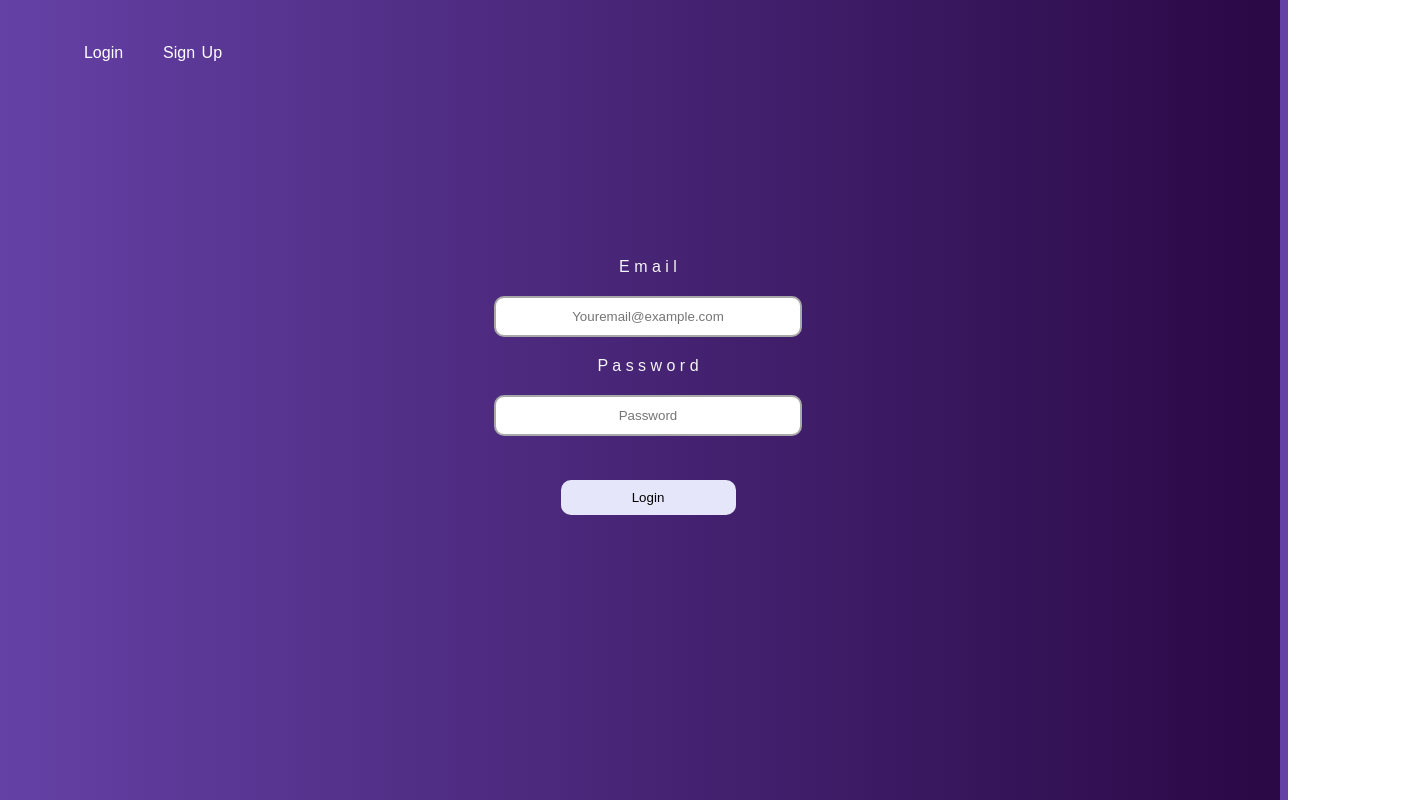
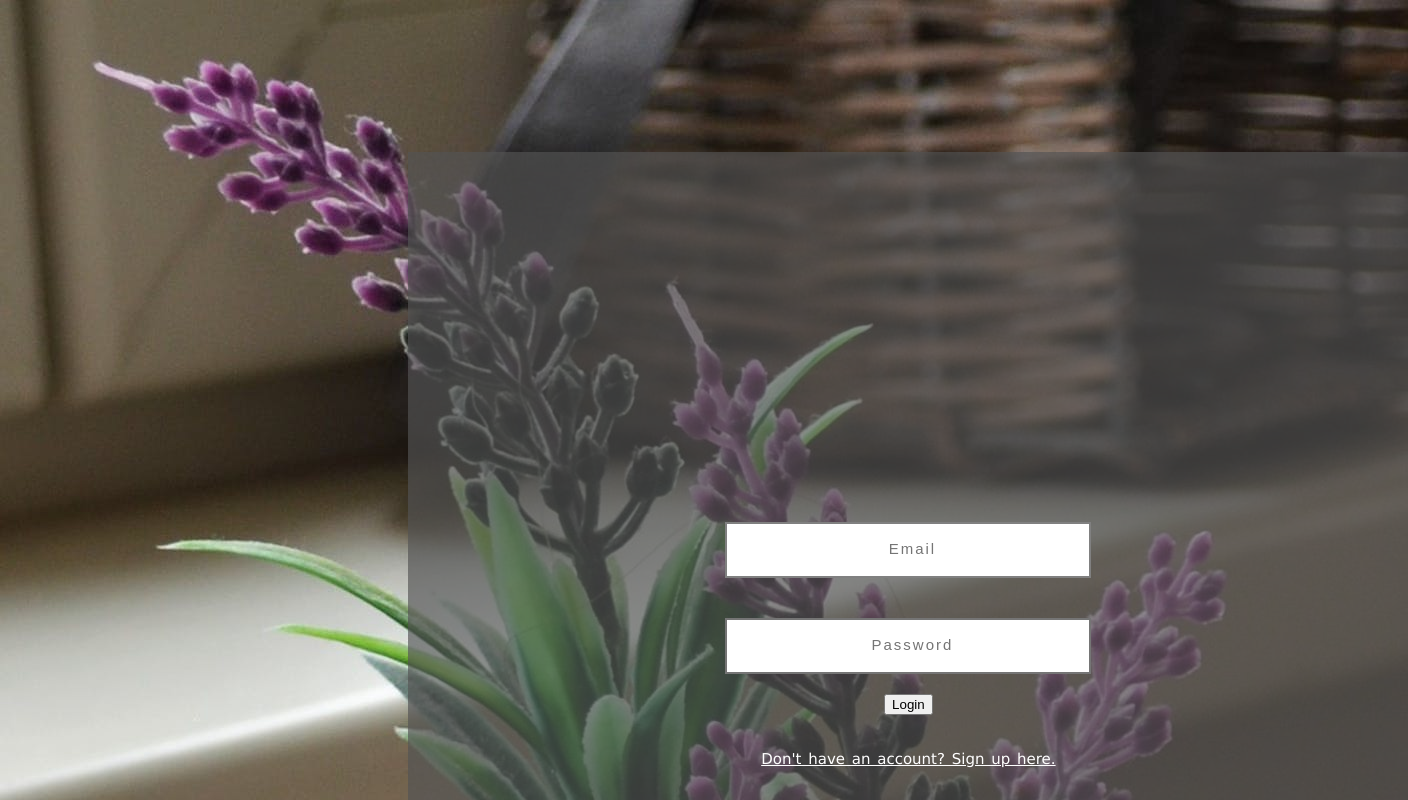
Before and after one commit to Matt525/login_signUp, a website: page index.html in a window 1280 px wide. Both pictures are taken after a click on the item "Login". Shown: the top 800 px of the page, 1408 px wide, since content can reach past the window. Drawn offline with Linux system fonts and the light colour scheme; files whose address does not match are found by name.

Commit message:
redesign initial commit

```diff
--- a/assets/app.css
+++ b/assets/app.css
@@ -1,16 +1,26 @@
 
 body{
-    height: 1000px;
-    width: 100%;
-    font-family: Arial, Helvetica, sans-serif;
-    background: linear-gradient(to right, #6441a5, #2a0845);
+
+
+
+    background: url('/assets/login_background.jpeg');
     color: whitesmoke;
+    font-size: 30px;
+    font-weight: lighter!important;
+    font-family: 'Lucida Sans', 'Lucida Sans Regular', 'Lucida Grande', 'Lucida Sans Unicode', Geneva, Verdana, sans-serif!important;
 
 }
 
+#body-bg{
+margin-left: 20%;
 
+}
 
-.loginButton {
+#sign-up{
+    font-size: 15px;
+}
+
+/* .loginButton {
     display: none;
     height: 35px;
     width: 175px;
@@ -28,34 +38,34 @@ body{
     border: none;
     border-radius: 10px;
     background: #E6E6FA;
+} */
+
+
+.displayNone {
+    visibility: hidden;
+    display: none!important;
 }
 
-.signUpInputs{
-    display: none;
+input {
+    padding-left: 10px;
 }
 
-.displayButton{
-    display: block;
-}
-
-
-
 #email_input{
-    height: 35px;
-    width: 300px;
+    height: 50px;
+    width: 350px;
     margin: 20px;
-    border: solid rgba(83, 83, 83, 0.5) 2px;
-    border-radius: 10px;
+    border: solid rgba(83, 83, 83, 0.733) 2px;
     outline: none;
 
 }
 
 #password_input{
-    height: 35px;
-    width: 300px;
+    height: 50px;
+    width: 350px;
     margin: 20px;
-    border: solid rgba(83, 83, 83, 0.5) 2px;
-    border-radius: 10px;
+    border: solid rgba(83, 83, 83, 0.801) 2px;
+
+    display: block;
 
 
 }
@@ -63,6 +73,10 @@ body{
 ::-webkit-input-placeholder {
     text-align: center;
     font-family: Arial, Helvetica, sans-serif;
+    font-size: 15px;
+    letter-spacing: 2px;
+
+
  }
 
 
@@ -77,25 +91,27 @@ body{
     align-items: center;
     flex-direction: column;
 
+
 }
 
 #sign_up_form{
     height: 600px;
     width: 100%;
     display: flex;
-    justify-content: center;
+
     align-items: center;
     flex-direction: column;
 
 }
 
 header{
-    display: flex;
-    justify-content: center;
-    align-items: center;
+    margin: 0!important;
+    display: flex!important;
+    justify-content: center!important;
+    align-items: center!important;
     word-spacing: 2px;
-    width: 250px;
     background-color: rgb();
+    padding: 0!important;
 
 }
 
@@ -103,8 +119,26 @@ header >  ul > li {
     float: left;
     text-decoration: none;
     overflow: hidden;
-    padding: 20px;
-    margin: 0;
     cursor: pointer;
     color: white;
+    justify-content: center;
+    text-decoration: underline;
 }
+
+header > ul {
+    padding: 5px!important;
+}
+
+.container{
+    height: 1000px;
+    width: 1000px;
+    display: flex!important;
+    justify-content: center;
+    align-items: center;
+    flex-direction: column;
+    margin: 15%;
+    background: rgba(83, 83, 83, 0.664);
+    padding: 0%;
+
+
+}
--- a/assets/app.js
+++ b/assets/app.js
@@ -1,17 +1,16 @@
 let loginButton = document.querySelector('.loginButton');
 let signUpButton = document.querySelector('.signUpButton');
-let login = document.getElementById('login');
+let login = document.querySelector("#login");
 let signUp = document.getElementById('sign-up');
 let signUpInputs = document.querySelector('.signUpInputs');
-
+let loginForm = document.getElementById('login_form');
 
 
 login.addEventListener('click', ()=>{
-    loginButton.classList.add('displayButton');
-    signUpButton.classList.remove('displayButton');
+    console.log("login button clicked.");
 });
+
 signUp.addEventListener('click', ()=>{
-    signUpButton.classList.add('displayButton');
-    loginButton.classList.remove('displayButton');
-    signUpInputs.classList.add('displayButton');
+    console.log("Sign up button clicked.");
+
 });
--- a/index.html
+++ b/index.html
@@ -4,26 +4,16 @@
     <meta charset="UTF-8">
     <meta name="viewport" content="width=device-width, initial-scale=1.0">
     <meta http-equiv="X-UA-Compatible" content="ie=edge">
-    <link rel="stylesheet" href="assets/app.css">
-    <link rel="stylesheet" href="app.scss">
+    <link rel="stylesheet" href="/assets/app.css">
+
+
     <title>Document</title>
 
 </head>
 <body id="body-bg">
 
 
-
-
-    <header>
-        <ul>
-            <li id="login">Login</li>
-            <li id="sign-up">Sign Up</li>
-        </ul>
-    </header>
-
-
-
-
+    <div class="container">
 
 
 
@@ -33,18 +23,24 @@
 
     <form id="login_form" action="/" method="POST">
 
-    E m a i l
+
+
             <div class="line1">
-                    <input id="email_input" type="email" inputmode="email" placeholder="Youremail@example.com" required>
+                    <input id="email_input" type="email" inputmode="email" placeholder="Email" required>
             </div>
-    P a s s w o r d
+
             <div class="line2">
                     <input id="password_input" type="password" placeholder="Password" required>
             </div>
 
                 <button type="button" class="loginButton">Login</button>
 
-                <button type="button" class="signUpButton">Sign Up</button>
+                <header>
+                    <ul>
+                        <li id="sign-up">Don't have an account? Sign up here.</li>
+                    </ul>
+                </header>
+
     </form>
 
 
@@ -56,37 +52,50 @@
 
 
                 <form id="sign_up_form" action="/" method="POST">
+                    <header>
+                        <ul>
+                            <li id="login">Login</li>
+                        </ul>
+                    </header>
 
-                    <div class="signUpInputs">
-                F I R S T   N A M E
-                        <input id="first_name" type="text" placeholder="First Name" required>
-                </div>
 
-                <div class="signUpInputs">
-                L A S T  N A M E
-                    <input id="last_name" type="text" placeholder="Last Name" required>
-                </div>
-
-                <div class="signUpInputs">
-                    E M A I L
-                        <input id="email" type="email" placeholder="YourEmail@Example.com" required>
-                </div>
-
-                <div class="signUpInputs">
-                    P H O N E  N U M B E R
-                        <input id="phone_number" type="tel" placeholder="Phone Number" required>
-                </div>
-
+                    <div class="signUpInputs" style="display: flex; flex-direction: column;">
+                            <input id="email_input" type="name" inputmode="email" placeholder="First Name" required>
+                            <input id="email_input" type="name" name="last_input" inputmode="email" placeholder="Last Name" required>
+                            <input id="email_input" type="name" name="last_input" inputmode="email" placeholder="Email" required>
+                    </div>
+                    <button type="button" class="signUpButton">Sign Up</button>
                 </form>
 
 
 
 
 
+            </div>
 
 
+                <script>
+                    let loginButton = document.querySelector('.loginButton');
+                    let signUpButton = document.querySelector('.signUpButton');
+                    let login = document.getElementById('login');
+                    let signUp = document.getElementById('sign-up');
+                    let signUpInputs = document.querySelector('.signUpInputs');
+                    let loginForm = document.getElementById('login_form');
+                    let signUpForm = document.getElementById('sign_up_form')
 
 
-    <script src="/login_signUp/assets/app.js"></script>
+                    login.addEventListener('click', ()=>{
+                        signUpForm.classList.add('displayNone');
+                        loginForm.classList.remove('displayNone');
+                    });
+
+                    signUp.addEventListener('click', ()=>{
+                        loginForm.classList.add('displayNone');
+                        signUpForm.classList.remove('displayNone');
+                    });
+
+
+                </script>
+
 </body>
 </html>
```
Also changed, not shown: assets/login_background.jpeg (added), assets/routing.js (line endings or trailing spaces).
